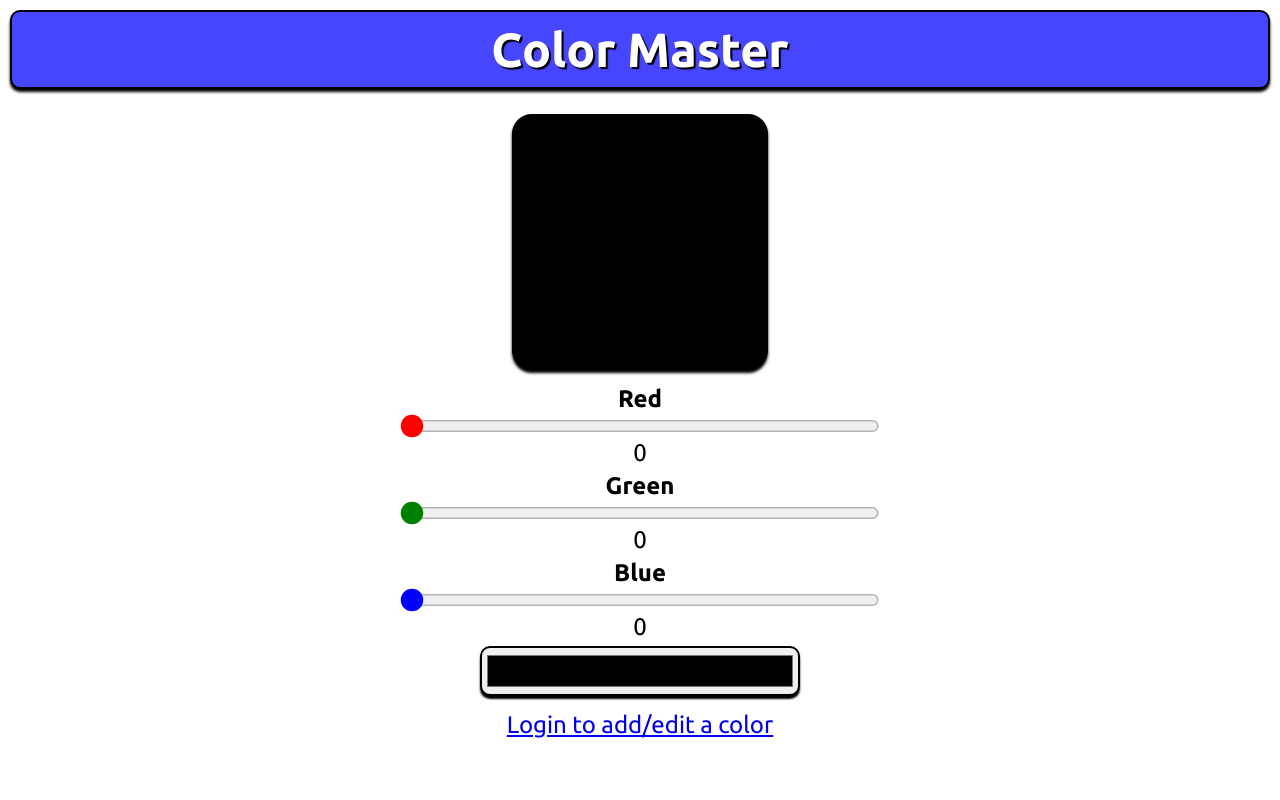
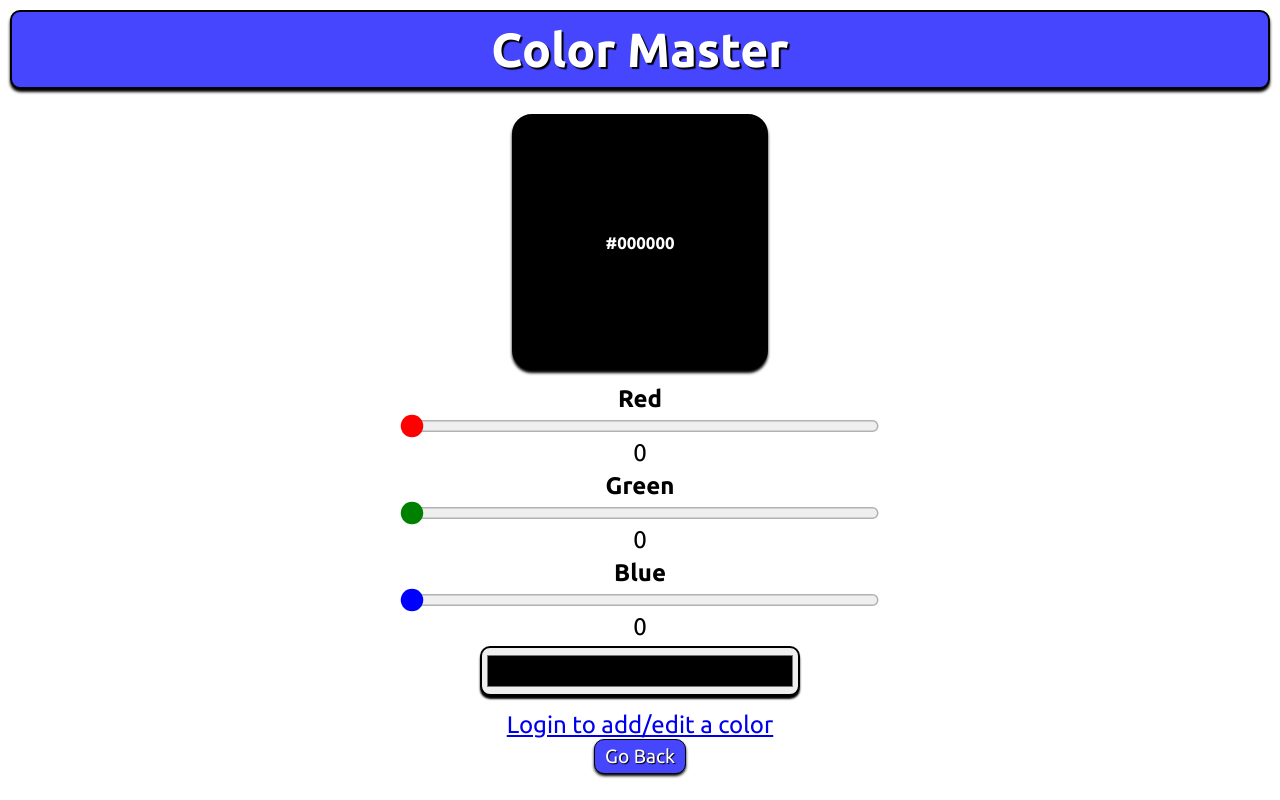
Before and after one commit to theGreatKyle1994/color-master, a React (Vite) app in the folder client/: page /color/create in a window 1280 px wide. Built offline with nearby package versions, Linux system fonts and the light colour scheme.

Commit message:
add copy color function

```diff
--- a/client/src/components/Color.jsx
+++ b/client/src/components/Color.jsx
@@ -112,7 +112,18 @@ const Color = () => {
       <div
         id="color"
         style={{ backgroundColor: `rgb(${color.r}, ${color.g}, ${color.b}` }}
-      ></div>
+      >
+        <div className="outter-hex-val-container">
+          <div
+            className="hex-val"
+            onClick={() => {
+              navigator.clipboard.writeText(getHexValue(color));
+            }}
+          >
+            {getHexValue(color)}
+          </div>
+        </div>
+      </div>
       <form onSubmit={submitHandler}>
         <div className="color-input-container">
           <label>Red</label>
@@ -164,10 +175,18 @@ const Color = () => {
           value={getHexValue(color)}
         />
         {isAuthenticated ? (
-          <button type="submit">{editID ? "Edit " : "Add "}Color</button>
+          <button type="submit">{editID ? "Update " : "Add "}Color</button>
         ) : (
           <Link to={"/login"}>Login to add/edit a color</Link>
         )}
+        <button
+          onClick={(e) => {
+            e.preventDefault();
+            navigate("/home");
+          }}
+        >
+          Go Back
+        </button>
       </form>
     </section>
   );
--- a/client/src/components/SingleColor.jsx
+++ b/client/src/components/SingleColor.jsx
@@ -1,6 +1,7 @@
 import { Draggable } from "@hello-pangea/dnd";
 import { useNavigate } from "react-router-dom";
 import { useRef, useState } from "react";
+import { getHexValue } from "../utils/colorEngine";
 import { v4 as uuid } from "uuid";
 import "../css/SingleColor.css";
 
@@ -37,7 +38,18 @@ const SingleColor = ({ index, color, isFav }) => {
             onClick={() => {
               if (isFav) navigate(`/color/edit/${_id}`);
             }}
-          ></li>
+          >
+            <div className="outter-hex-val-container">
+              <div
+                className="hex-val"
+                onClick={() => {
+                  navigator.clipboard.writeText(getHexValue(color));
+                }}
+              >
+                {getHexValue(color)}
+              </div>
+            </div>
+          </li>
         );
       }}
     </Draggable>
--- a/client/src/css/SingleColor.css
+++ b/client/src/css/SingleColor.css
@@ -21,6 +21,30 @@
   animation-fill-mode: forwards;
 }
 
+.outter-hex-val-container {
+  width: 100%;
+  height: 100%;
+  display: flex;
+  justify-content: center;
+  align-items: center;
+}
+
+.hex-val {
+  font-size: 0.7rem;
+  color: white;
+  text-shadow: 2px 2px 10px black;
+  font-weight: 800;
+  user-select: none;
+}
+
+.hex-val:hover {
+  transform: scale(1.05);
+}
+
+.hex-val:hover:active {
+  transform: scale(0.95);
+}
+
 @media (min-width: 1300px) {
   .draggable {
     min-width: 7rem;
--- a/client/src/index.css
+++ b/client/src/index.css
@@ -29,6 +29,7 @@ button {
   padding: 5px 10px;
   border-radius: 10px;
   border: 1px solid black;
+  margin-bottom: 10px;
 }
 
 button:active {
```
Also changed, not shown: client/src/css/Home.css (line endings or trailing spaces).
